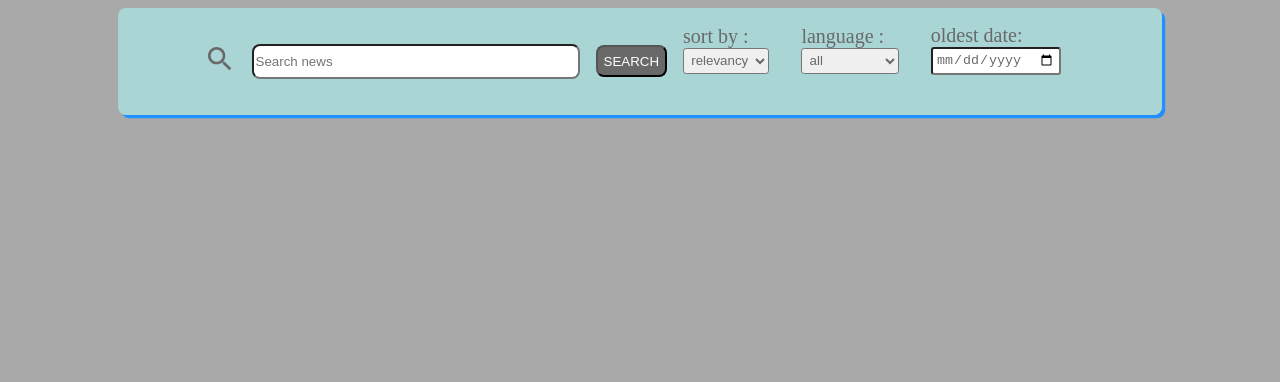
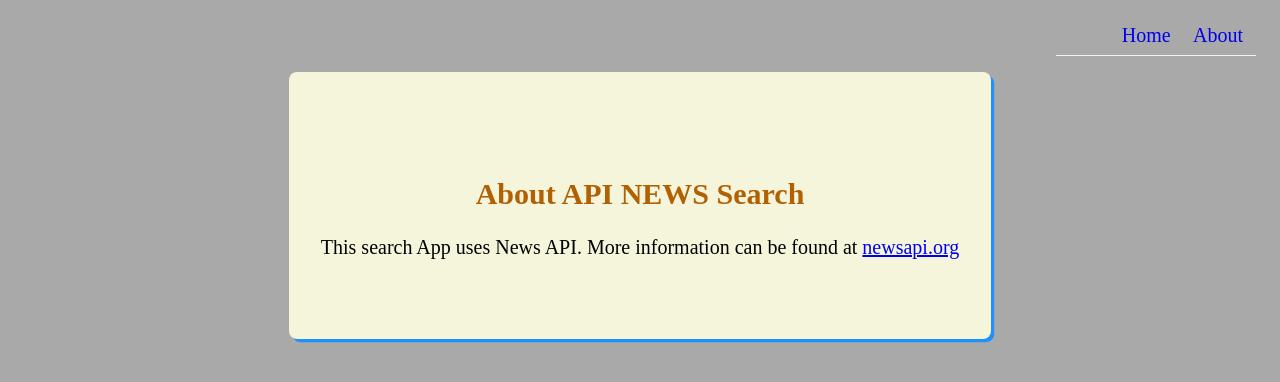
Before and after one commit to ML6503/react-components, a React app: page /about in a window 1280 px wide. Shown: the top 382 px of the page. Built offline with nearby package versions, Linux system fonts and the light colour scheme.

Commit message:
init: start react router + created navbar

```diff
--- a/package.json
+++ b/package.json
@@ -27,11 +27,13 @@
   "license": "ISC",
   "dependencies": {
     "react": "^17.0.2",
-    "react-dom": "^17.0.2"
+    "react-dom": "^17.0.2",
+    "react-router-dom": "^5.2.0"
   },
   "devDependencies": {
     "@types/react": "^17.0.15",
     "@types/react-dom": "^17.0.9",
+    "@types/react-router": "^5.1.16",
     "@typescript-eslint/eslint-plugin": "^4.28.4",
     "@typescript-eslint/parser": "^4.28.4",
     "copy-webpack-plugin": "^9.0.1",
--- a/src/App.tsx
+++ b/src/App.tsx
@@ -1,7 +1,25 @@
 import React from 'react';
+import { BrowserRouter as Router, Route, Switch } from 'react-router-dom';
 import './app.css';
 import NewsPage from './components/newsPage';
+import About from './components/about';
+import Navigation from './components/navigation';
 
-const App = (): JSX.Element => <NewsPage />;
+const App = (): JSX.Element => (
+    <Router>
+      <div>
+          <Navigation />
+          <Switch>
+              <Route exact path='/'>
+                <NewsPage />
+              </Route>
+              <Route path='/about'>
+                <About />
+              </Route>
+          </Switch>
+      </div>
+    </Router>
+
+);
 
 export default App;
--- a/src/app.css
+++ b/src/app.css
@@ -78,6 +78,41 @@ p, h3 {
     color: #ffffff;
   }
 
+.navigation-wrapper {
+    padding: 1rem;
+}
+
+.navigation {
+  padding-bottom: 0.5rem;
+  max-width: 10rem;
+  margin: 0  0  0 auto;
+  border-bottom: 0.05rem solid #f2f2f2;
+}
+
+.navigation a {
+    margin-left: 0.8rem;
+    text-decoration: none;
+    padding: 0.3rem;
+  }
+
+  .navigation a:hover {
+    color:#b16002
+  }
+
+  .about-page {
+    width: fit-content;
+    margin: auto;
+    text-align: center;
+    background-color: beige;
+    box-shadow: 0.2rem 0.2rem #1e90ff;
+    border-radius: 0.5rem;
+    padding: 5rem 2rem;
+  }
+
+  .about-header {
+    color:#b16002;
+    text-shadow: #708090;
+  }
 /*end of hide btns logics*/
 /*
 .logo-wrapper {
--- /dev/null
+++ b/src/components/about.tsx
@@ -0,0 +1,11 @@
+import React from 'react';
+import '../app.css'
+
+const About = () : JSX.Element => (
+    <section className="about-page">
+        <h2 className="about-header">About API NEWS Search</h2>
+        <article>This search App uses News API. More information can be found at <a href="https://newsapi.org" target="_blank">newsapi.org</a></article>
+    </section>
+);
+
+export default About;
--- /dev/null
+++ b/src/components/navigation.tsx
@@ -0,0 +1,18 @@
+import React from "react";
+import { Link } from 'react-router-dom';
+import '../app.css';
+
+const Navigation = (): JSX.Element => (
+    <nav className="navigation-wrapper">
+        <ul className="navigation flex-center">
+          <li>
+            <Link to="/">Home</Link>
+          </li>
+          <li>
+            <Link to="/about">About</Link>
+          </li>
+        </ul>
+    </nav>
+);
+
+export default Navigation;
```
Also changed, not shown: 1 other file (tests, documents, lock files or other folders).
